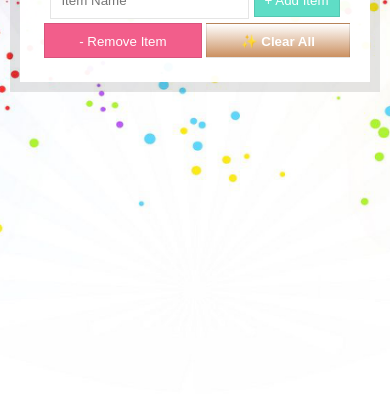
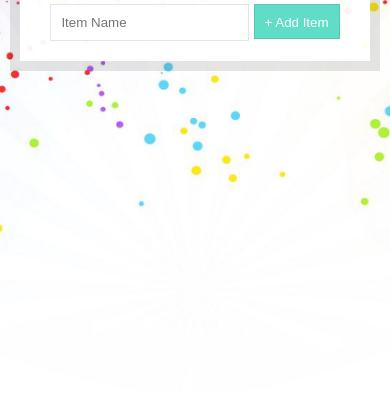
Before and after one commit to rhondarobot/lovelorns-list, a plain HTML site: page index.html in a window 390 px wide. Shown: the part 439-844 px from the top of the page. Drawn offline with nearby package versions, Linux system fonts and the light colour scheme.

Commit message:
removed remove buttons for now. wonky on phone

```diff
--- a/index.html
+++ b/index.html
@@ -18,8 +18,8 @@
       <input type="text" name="item" placeholder="Item Name" required>
       <input type="submit" class="submit-item" value="+ Add Item">
       <div class="remove-button-wrap">
-        <input type="button" class="remove-checked-item" value="- Remove Item">
-        <input type="button" class="remove-all" value="✨ Clear All">
+        <!-- <input type="button" class="remove-checked-item" value="- Remove Item">
+        <input type="button" class="remove-all" value="✨ Clear All"> -->
       </div>
     </form>
   </div>
```
